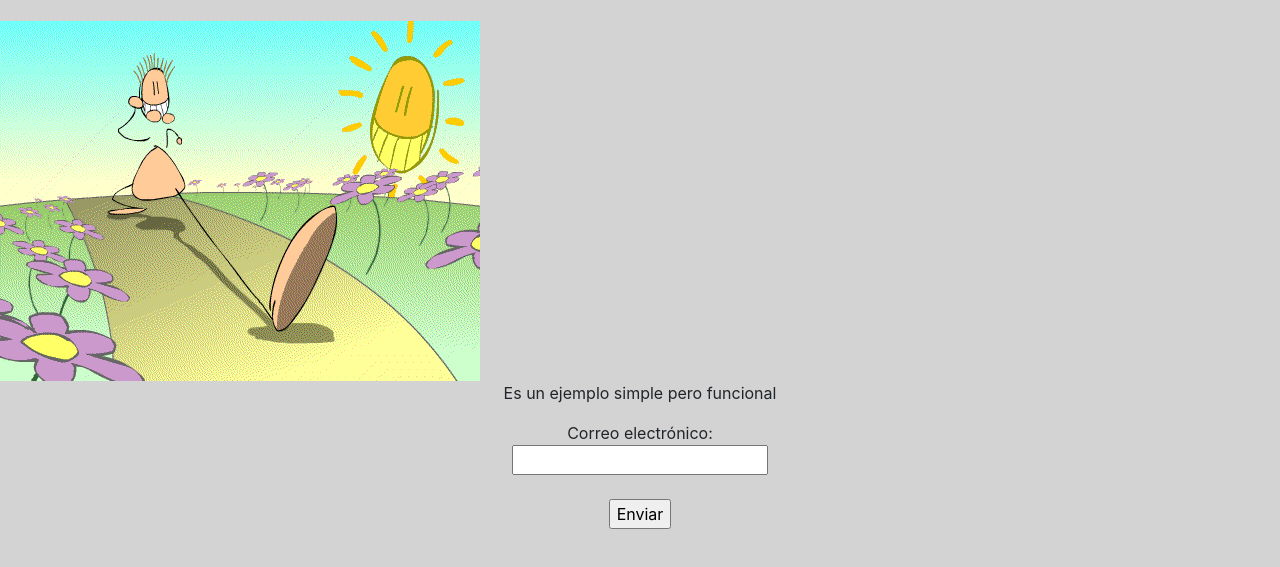
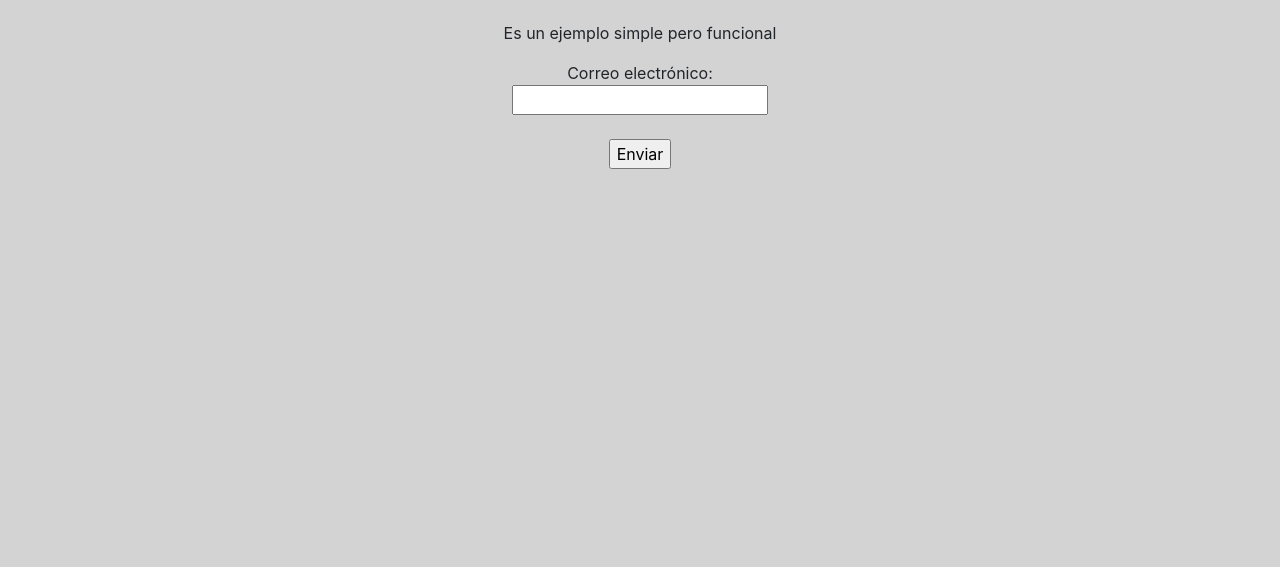
Before and after one commit to JuanjoMorell/web_sstt, a plain HTML site: page index.html in a window 1280 px wide. Shown: the part 131-698 px from the top of the page. Drawn offline with nearby package versions, Linux system fonts and the light colour scheme.

```diff
--- a/index.html
+++ b/index.html
@@ -25,8 +25,6 @@
 
     <br>
 
-    <img src="prueba.gif">
-
     <center>
         <p>Es un ejemplo simple pero funcional</p>
 
```
Also changed, not shown: prueba.gif (deleted).
